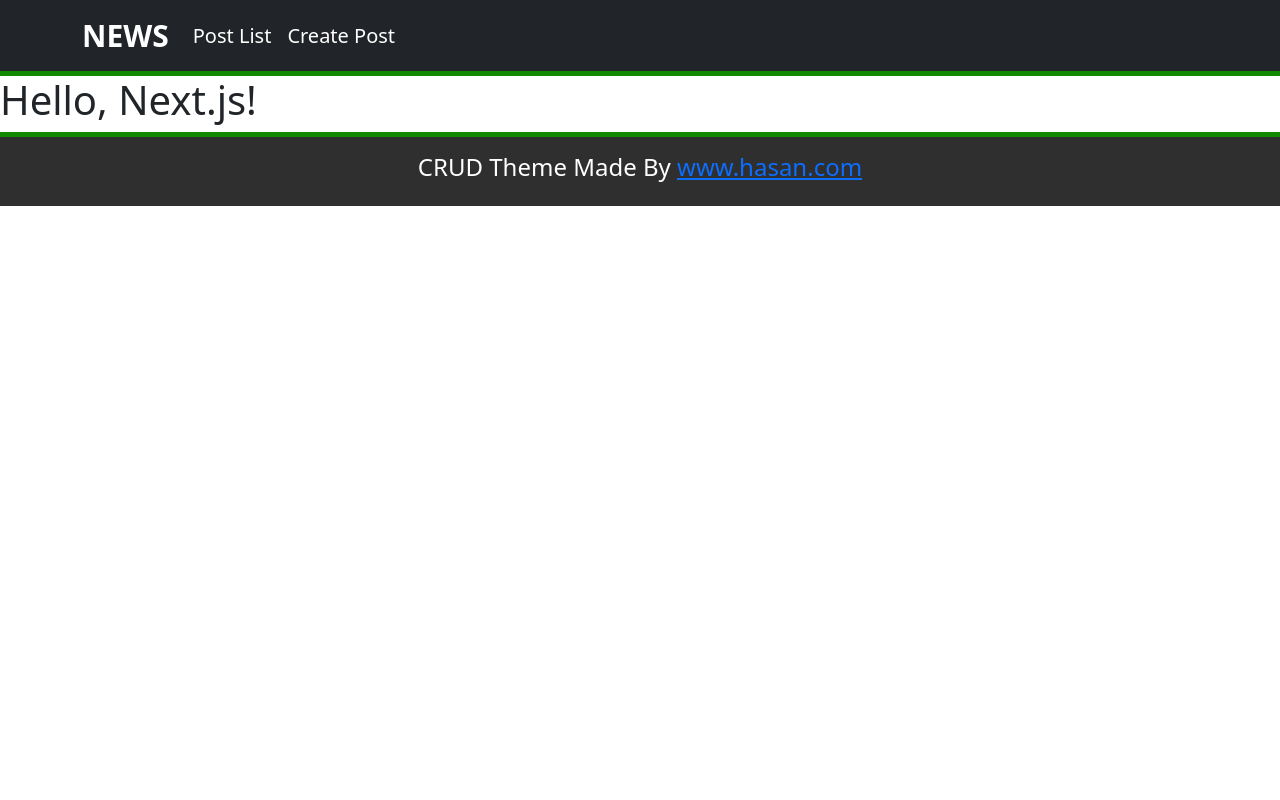
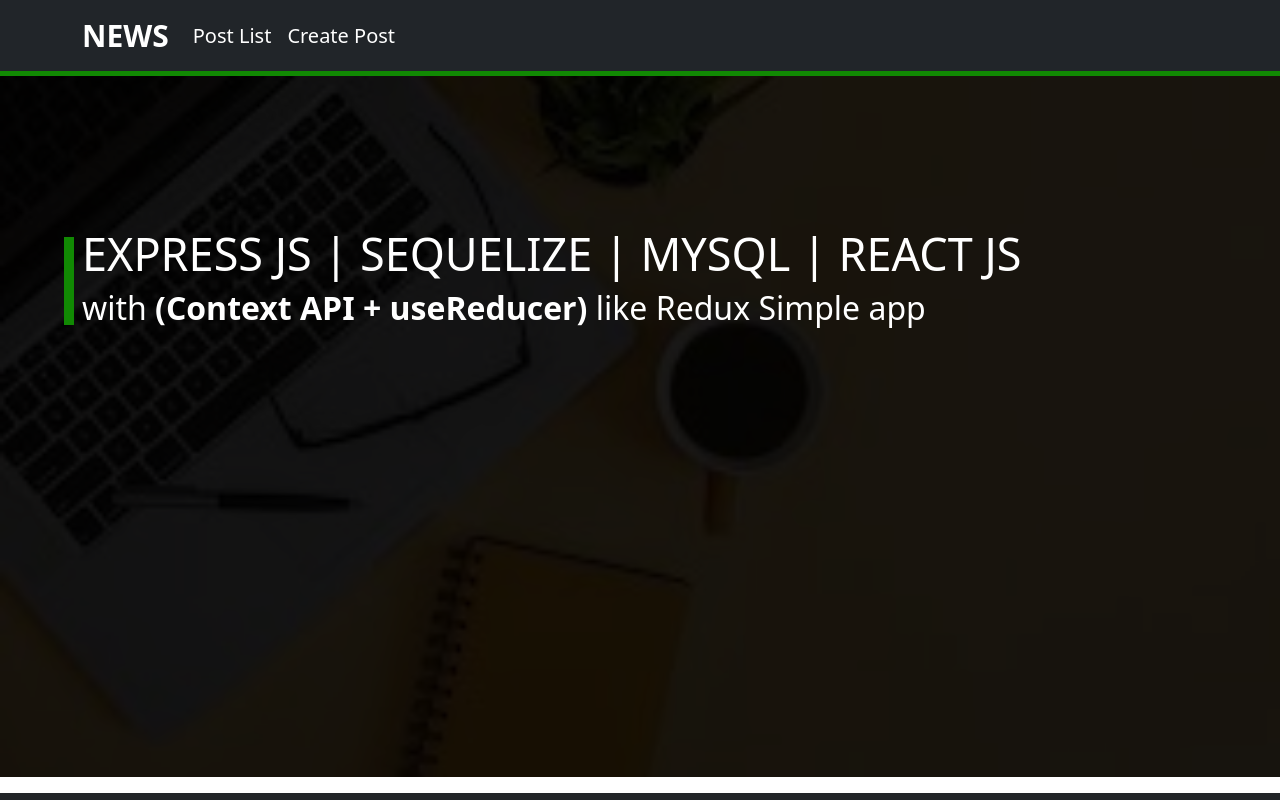
Before and after one commit to Hasancse1617/nodejs_nextjs_prisma_postgresql, a Next.js app in the folder front_app/: page / in a window 1280 px wide. Shown: the top 800 px of the page. Built offline with nearby package versions, Linux system fonts and the light colour scheme.

Commit message:
added home page

```diff
--- a/front_app/app/page.js
+++ b/front_app/app/page.js
@@ -1,4 +1,30 @@
 function Page() {
-    return <h1>Hello, Next.js!</h1>;
+    return(
+        <>
+            <div className="hero-area">
+                <div className="container">
+                <div className="hero-content">
+                    <h1>Express js | Sequelize | MySql | React js</h1>
+                    <h2>with <b>(Context API + useReducer)</b> like Redux Simple app</h2>
+
+                </div>
+                </div>
+            </div>
+            <div className="single-post-area">
+                <div className="container">
+                    {/* {
+                    posts? posts.map((post)=>(
+                    <div key={post.id} className="single-post-content col-md-8 offset-md-2">
+                        <NavLink to={`/post/${post.id}`}><h3>{ post.title }</h3>
+                        <img width="100%" height="300px" src={`${post.image}`}/></NavLink>
+                        <p>{ post.content.substring(0,100) }...</p>
+                    </div>
+                    )):''
+                    } */}
+                    <hr/>
+                </div>
+            </div>
+        </>
+    );
 }
 export default Page;
```
